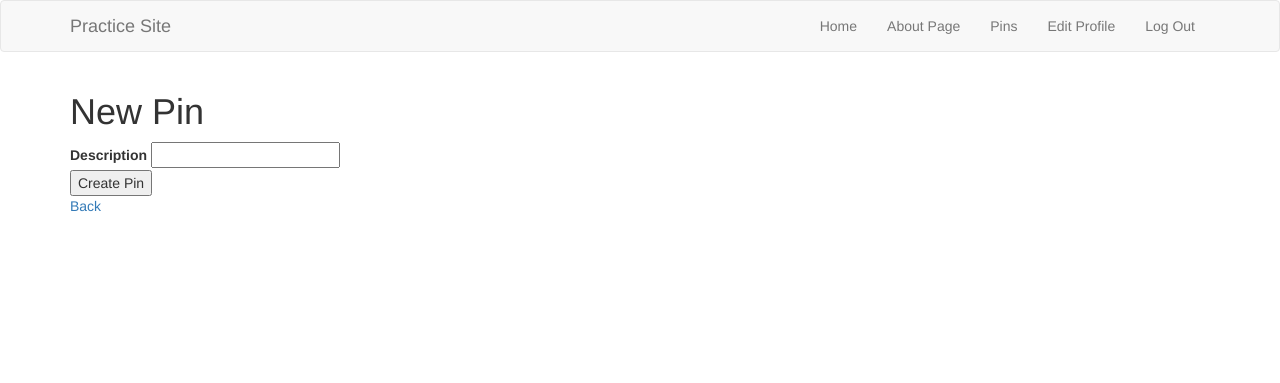
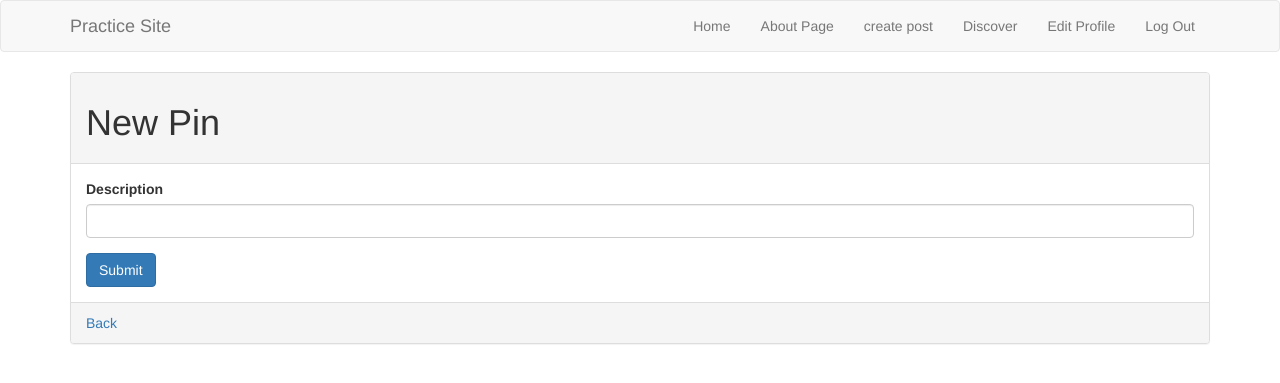
Before and after one commit to Nickt525/pinterested, a Rails app: page /pins/new in a window 1280 px wide. Shown: the top 383 px of the page. Run offline with Rails 7, Linux system fonts and the light colour scheme; the visitor is signed in with stand-in values (Sample User, id 1); style sheets or scripts are compiled from the project's sources; some libraries are stand-ins or nearby versions.

Commit message:
created pins scaffold

```diff
--- a/app/views/home/_header.html.erb
+++ b/app/views/home/_header.html.erb
@@ -18,7 +18,8 @@
       <li><%= link_to "Home", root_path%></li>
       <li><%= link_to "About Page", home_about_path %></li>
        <% if user_signed_in? %>
-       <li><%= link_to "Pins", pins_path%></li>
+        <li><%= link_to "create post", new_pin_path%></li>
+        <li><%= link_to "Discover", pins_path%></li>
         <li><%= link_to "Edit Profile", edit_user_registration_path%></li>
         <li><%= link_to "Log Out", destroy_user_session_path, method: :delete %></li>
        <% else %>
--- a/app/views/home/index.html.erb
+++ b/app/views/home/index.html.erb
@@ -5,7 +5,8 @@
 	<% if user_signed_in? %>
 	<%= link_to "Log Out", destroy_user_session_path, method: :delete, class: 'btn btn-primary' %>
 	<%= link_to "Edit Profile", edit_user_registration_path, class: 'btn btn-default'%>
-	<%= link_to "Pins", pins_path, class: 'btn btn-primary'%>
+	<%= link_to "create post", new_pin_path, class: 'btn btn-primary'%>
+	<%= link_to "discover", pins_path, class: 'btn btn-default'%>
 	<% else %>
 	<%= link_to "Login", new_user_session_path, class: 'btn btn-default'%>
 	<%= link_to "Join", new_user_registration_path, class: 'btn btn-primary'%>
--- a/app/views/pins/_form.html.erb
+++ b/app/views/pins/_form.html.erb
@@ -11,12 +11,12 @@
     </div>
   <% end %>
 
-  <div class="field">
+  <div class="form-group">
     <%= f.label :description %>
-    <%= f.text_field :description %>
+    <%= f.text_field :description, class: 'form-control' %>
   </div>
 
   <div class="actions">
-    <%= f.submit %>
+    <%= f.submit 'Submit',class:"btn btn-primary" %>
   </div>
 <% end %>
--- a/app/views/pins/new.html.erb
+++ b/app/views/pins/new.html.erb
@@ -1,5 +1,10 @@
-<h1>New Pin</h1>
+<div class="panel panel-default">
+  <div class="panel-heading"><h1>New Pin</h1></div>
+  <div class="panel-body">
 
 <%= render 'form', pin: @pin %>
 
+</div>
+ <div class="panel-footer">
 <%= link_to 'Back', pins_path %>
+</div>
```
Also changed, not shown: app/views/devise/registrations/edit.html.erb (+4 -4 lines), app/views/pins/edit.html.erb (+9 -4 lines).
